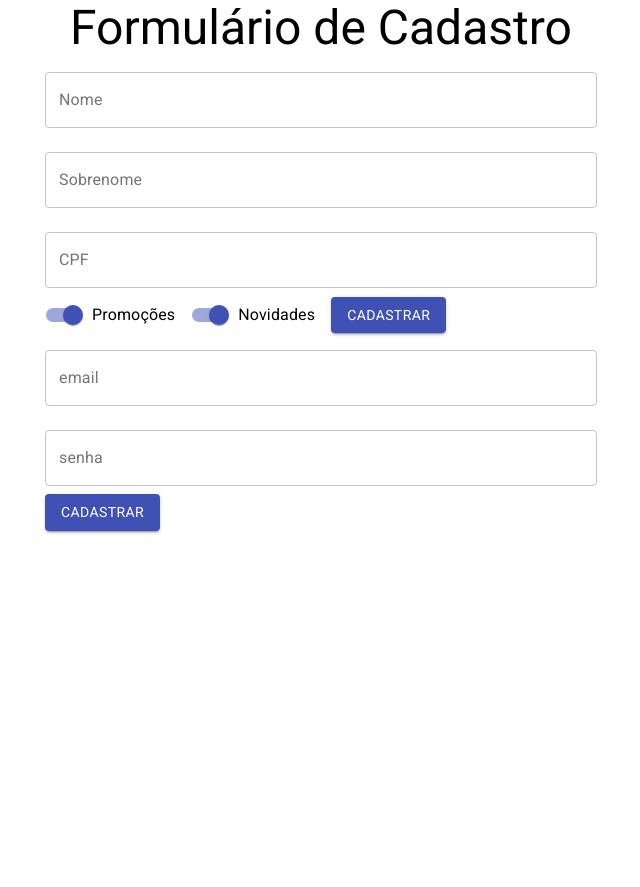
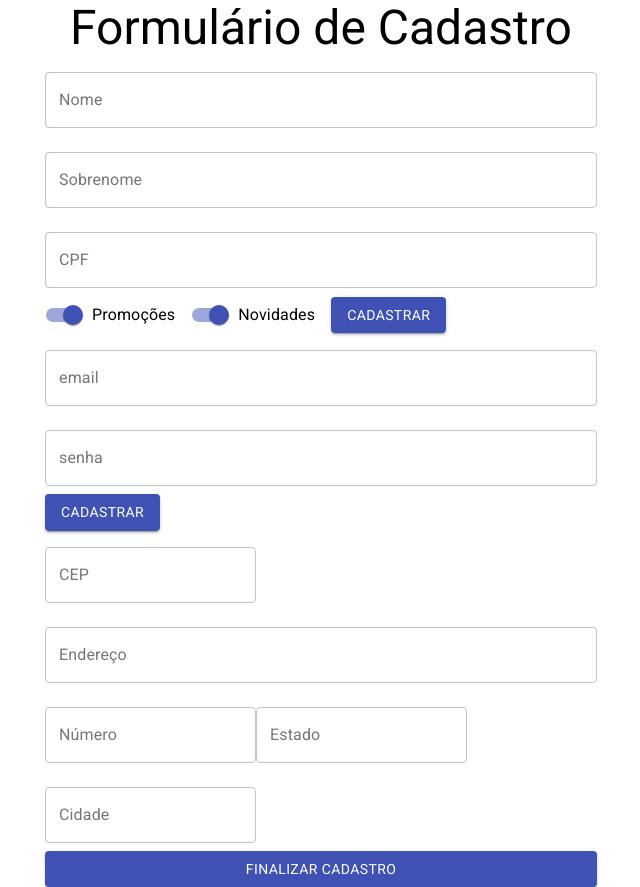
Before and after one commit to ericogrehs/reactjs-estudos-app, a React (Create React App) app: page / in a window 1280 px wide. Shown: the whole page, without its empty margins (319-959 px from the left). Before the commit the page ends 800 px from the top, so only its background shows below. Built offline with nearby package versions, Linux system fonts and the light colour scheme.

Commit message:
feat: adds shipping form

```diff
--- /dev/null
+++ b/src/components/RegisterForm/ShippingForm.js
@@ -0,0 +1,51 @@
+import React from "react";
+
+import { TextField, Button } from "@material-ui/core";
+
+function ShippingForm() {
+  return (
+    <form>
+      <TextField
+        id="cep"
+        label="CEP"
+        type="number"
+        variant="outlined"
+        margin="normal"
+      />
+      <TextField
+        id="endereco"
+        label="Endereço"
+        type="text"
+        fullWidth
+        variant="outlined"
+        margin="normal"
+      />
+      <TextField
+        id="numero"
+        label="Número"
+        type="number"
+        variant="outlined"
+        margin="normal"
+      />
+      <TextField
+        id="estado"
+        label="Estado"
+        type="text"
+        variant="outlined"
+        margin="normal"
+      />
+      <TextField
+        id="cidade"
+        label="Cidade"
+        type="text"
+        variant="outlined"
+        margin="normal"
+      />
+      <Button variant="contained" color="primary" type="submit" fullWidth>
+        Finalizar Cadastro
+      </Button>
+    </form>
+  );
+}
+
+export default ShippingForm;
--- a/src/components/RegisterForm/index.js
+++ b/src/components/RegisterForm/index.js
@@ -2,12 +2,14 @@ import React from "react";
 
 import PersonalDataForm from "./PersonalDataForm";
 import UserForm from "./UserForm";
+import ShippingForm from "./ShippingForm";
 
 function RegisterForm({ onSendForm }) {
   return (
     <>
       <PersonalDataForm onSendForm={onSendForm} />
       <UserForm />
+      <ShippingForm />
     </>
   );
 }
```
